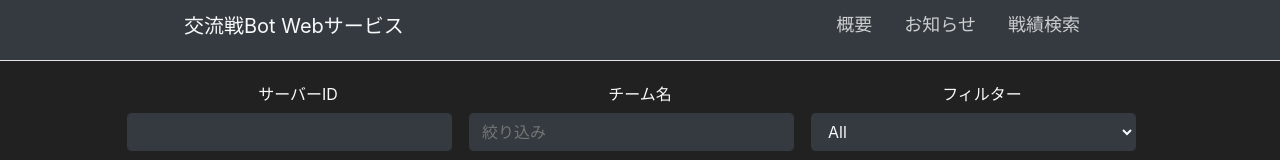
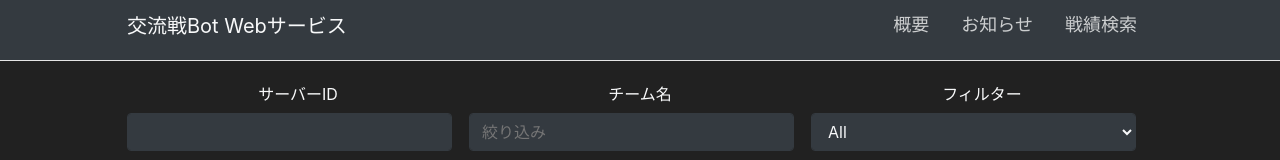
Before and after one commit to Yumax-panda/stats-frontend.ts, a React (Create React App) app: page / in a window 1280 px wide. Shown: the top 160 px of the page. Built offline with nearby package versions, Linux system fonts and the light colour scheme; no server answers.

Commit message:
fixed header size

```diff
--- a/src/style/common.css
+++ b/src/style/common.css
@@ -80,7 +80,8 @@ nav > ul > li > a:hover{
 
 .navbar {
     background-color: #343A40;
-    width: 80%;
+    width: 90%;
+    max-width: 2040px;
     margin: 0 auto 20px auto;
     padding-left: 0;
     padding-right: 0;
```
